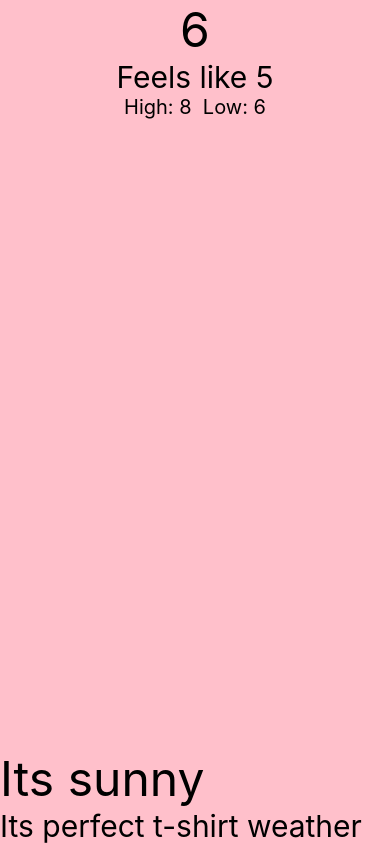
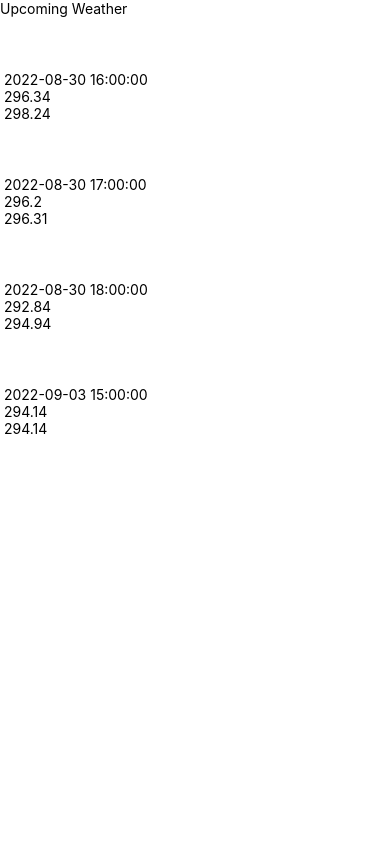
Before and after one commit to thatkhay/my-mobile-app, a React Native app in the folder my-app/: screen / in a window 390 px wide. Built offline with nearby package versions, Linux system fonts and the light colour scheme.

Commit message:
added list

```diff
--- a/my-app/App.js
+++ b/my-app/App.js
@@ -1,58 +1,19 @@
   import React from 'react'
-import { View, Text, SafeAreaView, StyleSheet } from "react-native";
+  import { View, StyleSheet } from 'react-native'
+// import CurrentWeather from './src/components/CurrentWeather'
+import UpcomingWeather from './src/components/UpcomingWeather'
   const App = () => {
     return (
-    <SafeAreaView style={styles.wrapper}>
     <View style={styles.container}>
-    <Text style={styles.temp}>6</Text>
-    <Text style={styles.feels}>Feels like 5</Text>
-    <View style={styles.highLowWrapper}>
-        <Text style={styles.highLow}>High: 8 </Text>
-    <Text style={styles.highLow}> Low: 6</Text>
+
+<UpcomingWeather />
     </View>
-     </View>
-  <View style={styles.bodyWrapper}>
-    <Text style={styles.description}>Its sunny</Text>
-    <Text style={styles.message}>Its perfect t-shirt weather</Text>
-  </View>
-    </SafeAreaView>
-
     )
   }
 
   const styles = StyleSheet.create({
-  wrapper: {
-   flex: 1,
-     backgroundColor: 'pink',
-  },
     container: {
       flex: 1,
-    alignItems: 'center',
-  },
-  temp: {
-    color: 'black',
-    fontSize: 48,
-  },
-  feels: {
-    color: 'black',
-    fontSize: 30,
-  },
-  highLow:{
-    color: 'black',
-    fontSize: 20,
-  },
-  highLowWrapper: {
-    flexDirection: 'row',
-  },
-  bodyWrapper: {
-    justifyContent: 'flex-end',
-    alignItems: 'flex-start',
-  },
-  description: {
-    fontSize: 48,
-  },
-  message: {
-    fontSize: 30,
     },
   })
 
--- /dev/null
+++ b/my-app/src/components/CurrentWeather.js
@@ -0,0 +1,64 @@
+import React from 'react'
+import { View, Text, SafeAreaView, StyleSheet } from "react-native";
+import { Feather } from '@expo/vector-icons';
+const CurrentWeather = () => {
+  return (
+    <SafeAreaView style={styles.wrapper}>
+<View style={styles.container}>
+  <Feather name="sun" size={100} color="black" />
+    <Text style={styles.temp}>6</Text>
+    <Text style={styles.feels}>Feels like 5</Text>
+    <View style={styles.highLowWrapper}>
+        <Text style={styles.highLow}>High: 8 </Text>
+    <Text style={styles.highLow}> Low: 6</Text>
+    </View>
+     </View>
+  <View style={styles.bodyWrapper}>
+    <Text style={styles.description}>Its sunny</Text>
+    <Text style={styles.message}>Its perfect t-shirt weather</Text>
+  </View>
+    </SafeAreaView>
+
+  )
+}
+
+const styles = StyleSheet.create({
+  wrapper: {
+   flex: 1,
+     backgroundColor: 'pink',
+  },
+  container: {
+    flex: 1,
+    alignItems: 'center',
+    justifyContent: 'center',
+  },
+  temp: {
+    color: 'black',
+    fontSize: 48,
+  },
+  feels: {
+    color: 'black',
+    fontSize: 30,
+  },
+  highLow:{
+    color: 'black',
+    fontSize: 20,
+  },
+  highLowWrapper: {
+    flexDirection: 'row',
+  },
+  bodyWrapper: {
+    justifyContent: 'flex-end',
+    alignItems: 'flex-start',
+    paddingLeft: 25,
+    marginBottom: 40,
+  },
+  description: {
+    fontSize: 48,
+  },
+  message: {
+    fontSize: 30,
+  },
+})
+
+export default CurrentWeather
--- /dev/null
+++ b/my-app/src/components/UpcomingWeather.js
@@ -0,0 +1,218 @@
+import React from 'react'
+import { SafeAreaView, StyleSheet, Text , FlatList, View} from 'react-native'
+import { Feather }  from '@expo/vector-icons'
+const DATA = [
+
+
+{
+  "cod": "200",
+  "message": 0,
+  "cnt": 96,
+  "list": [
+    {
+      "dt": 1661875200,
+      "main": {
+        "temp": 296.34,
+        "feels_like": 296.02,
+        "temp_min": 296.34,
+        "temp_max": 298.24,
+        "pressure": 1015,
+        "sea_level": 1015,
+        "grnd_level": 933,
+        "humidity": 50,
+        "temp_kf": -1.9
+      },
+      "weather": [
+        {
+          "id": 500,
+          "main": "Rain",
+          "description": "light rain",
+          "icon": "10d"
+        }
+      ],
+      "clouds": {
+        "all": 97
+      },
+      "wind": {
+        "speed": 1.06,
+        "deg": 66,
+        "gust": 2.16
+      },
+      "visibility": 10000,
+      "pop": 0.32,
+      "rain": {
+        "1h": 0.13
+      },
+      "sys": {
+        "pod": "d"
+      },
+      "dt_txt": "2022-08-30 16:00:00"
+    },
+    {
+      "dt": 1661878800,
+      "main": {
+        "temp": 296.31,
+        "feels_like": 296.07,
+        "temp_min": 296.2,
+        "temp_max": 296.31,
+        "pressure": 1015,
+        "sea_level": 1015,
+        "grnd_level": 932,
+        "humidity": 53,
+        "temp_kf": 0.11
+      },
+      "weather": [
+        {
+          "id": 500,
+          "main": "Rain",
+          "description": "light rain",
+          "icon": "10d"
+        }
+      ],
+      "clouds": {
+        "all": 95
+      },
+      "wind": {
+        "speed": 1.58,
+        "deg": 103,
+        "gust": 3.52
+      },
+      "visibility": 10000,
+      "pop": 0.4,
+      "rain": {
+        "1h": 0.24
+      },
+      "sys": {
+        "pod": "d"
+      },
+      "dt_txt": "2022-08-30 17:00:00"
+    },
+    {
+      "dt": 1661882400,
+      "main": {
+        "temp": 294.94,
+        "feels_like": 294.74,
+        "temp_min": 292.84,
+        "temp_max": 294.94,
+        "pressure": 1015,
+        "sea_level": 1015,
+        "grnd_level": 931,
+        "humidity": 60,
+        "temp_kf": 2.1
+      },
+      "weather": [
+        {
+          "id": 500,
+          "main": "Rain",
+          "description": "light rain",
+          "icon": "10n"
+        }
+      ],
+      "clouds": {
+        "all": 93
+      },
+      "wind": {
+        "speed": 1.97,
+        "deg": 157,
+        "gust": 3.39
+      },
+      "visibility": 10000,
+      "pop": 0.33,
+      "rain": {
+        "1h": 0.2
+      },
+      "sys": {
+        "pod": "n"
+      },
+      "dt_txt": "2022-08-30 18:00:00"
+    },
+
+    {
+      "dt": 1662217200,
+      "main": {
+        "temp": 294.14,
+        "feels_like": 293.99,
+        "temp_min": 294.14,
+        "temp_max": 294.14,
+        "pressure": 1014,
+        "sea_level": 1014,
+        "grnd_level": 931,
+        "humidity": 65,
+        "temp_kf": 0
+      },
+      "weather": [
+        {
+          "id": 804,
+          "main": "Clouds",
+          "description": "overcast clouds",
+          "icon": "04d"
+        }
+      ],
+      "clouds": {
+        "all": 100
+      },
+      "wind": {
+        "speed": 0.91,
+        "deg": 104,
+        "gust": 1.92
+      },
+      "visibility": 10000,
+      "pop": 0.53,
+      "sys": {
+        "pod": "d"
+      },
+      "dt_txt": "2022-09-03 15:00:00"
+    }
+  ],
+  "city": {
+    "id": 3163858,
+    "name": "Zocca",
+    "coord": {
+      "lat": 44.34,
+      "lon": 10.99
+    },
+    "country": "IT",
+    "population": 4593,
+    "timezone": 7200,
+    "sunrise": 1661834187,
+    "sunset": 1661882248
+  }
+}
+
+
+
+]
+const Item = (props) => {
+    const{dt_txt, min, max, condition} = props
+
+    return(
+<View>
+    <Feather name={'sun'} size={50} color={'white'} />
+    <Text> {dt_txt} </Text>
+    <Text> {min} </Text>
+    <Text> {max} </Text>
+</View>
+    )
+}
+const UpcomingWeather = () => {
+    const renderItem = ({ item }) => {
+        return <Item condition={item.weather[0].main} dt_txt={item.dt_txt} min={item.main.temp_min} max={item.main.temp_max} />;
+    };
+
+    return (
+        <SafeAreaView style={styles.container}>
+            <Text>Upcoming Weather</Text>
+            <FlatList
+                data={DATA[0].list}  // Access the "list" property within your DATA array.
+                renderItem={renderItem}
+            />
+        </SafeAreaView>
+    );
+}
+
+const styles = StyleSheet.create({
+container: {
+    flex: 1,
+}
+})
+export default UpcomingWeather
```
Lines whose indentation alone changed are shown as unchanged.
